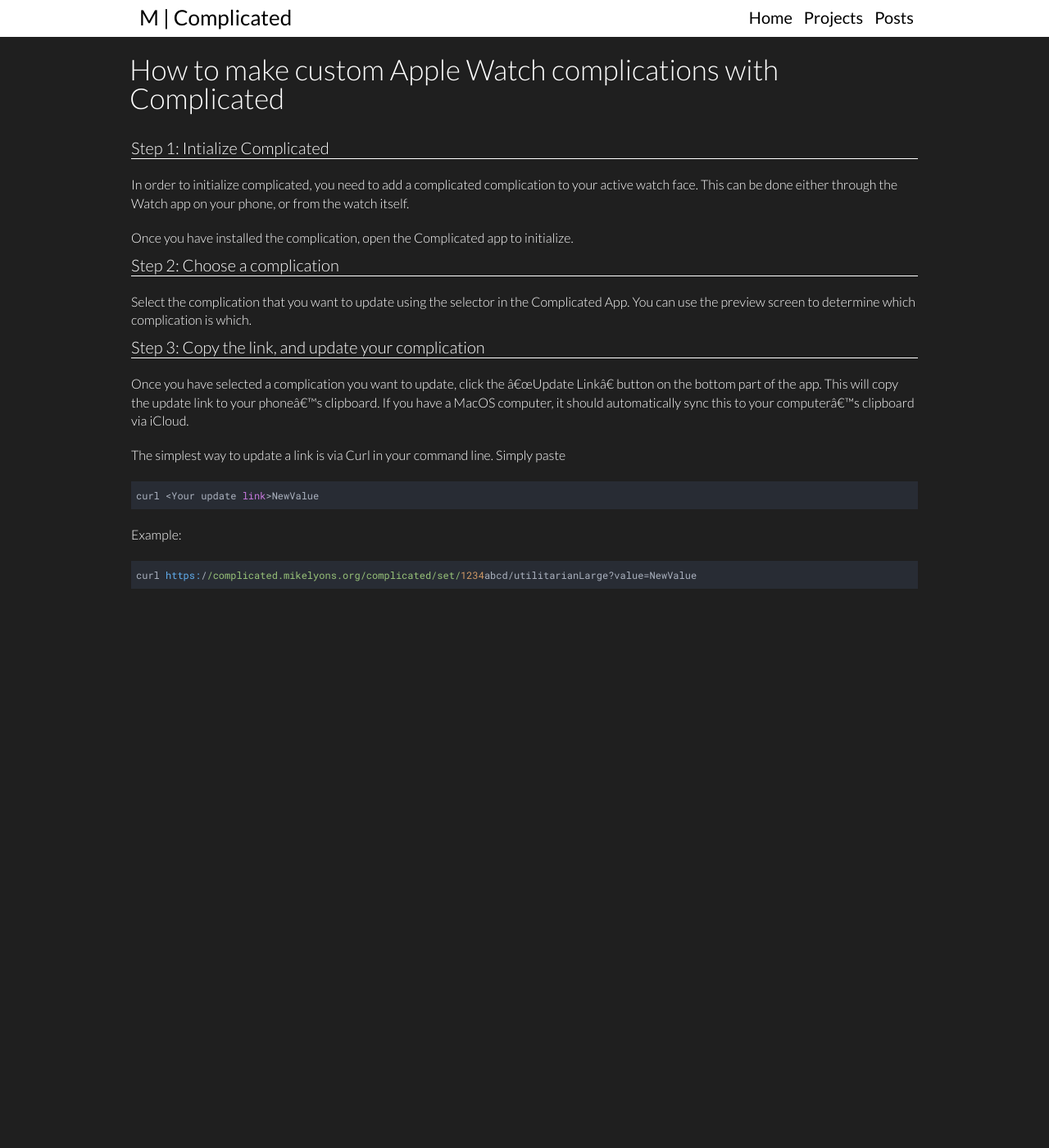
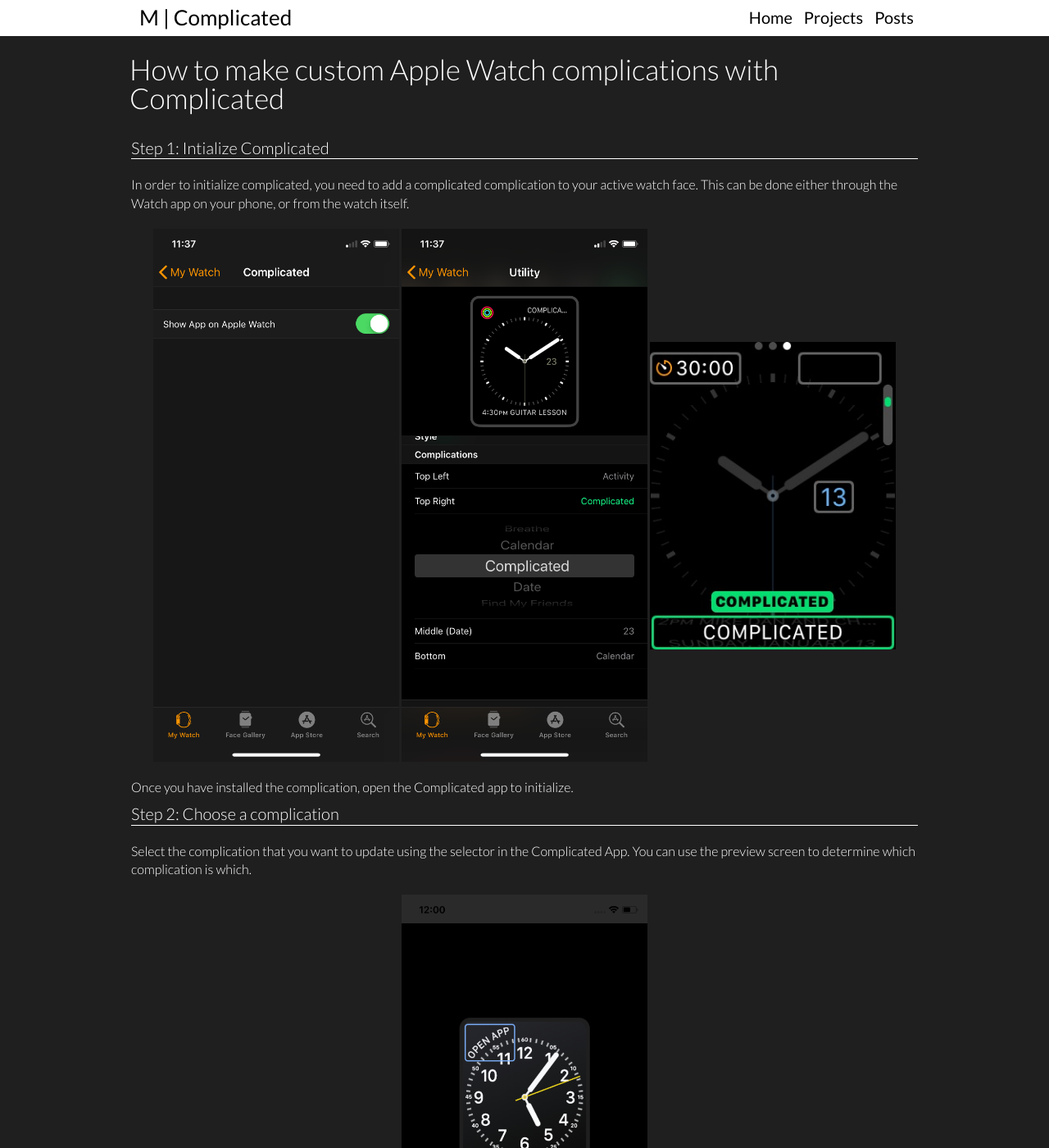
Before and after one commit to frenchie4111/frenchie4111.github.io, a Jekyll site: the page built from _posts/2019-01-13-Complicated-How-To.md, in a window 1280 px wide and 1400 px high. Shown: the whole window at 82% size. Built offline with Jekyll 4.4.1, drawn with Linux system fonts in a browser that asks for light colours; nearby versions of some CDN libraries; some of the changed text lies outside the part shown.

Commit message:
Added images for how-to and subject and tags

````diff
--- a/_posts/2019-01-13-Complicated-How-To.md
+++ b/_posts/2019-01-13-Complicated-How-To.md
@@ -2,41 +2,42 @@
 title: How to make custom Apple Watch complications with Complicated
 custom_title: Complicated
 sticky_title: true
-subject: Subject
+post_image: /images/complicated/icon.png
+subject: Simple Apple Watch Complications via Webhooks
 layout: complicated
+tags: Projects iOS
+featured: true
 ---
 
 ## Step 1: Intialize Complicated
 
-In order to initialize complicated, you need to add a complicated complication
-to your active watch face. This can be done either through the Watch app on
-your phone, or from the watch itself.
+In order to initialize complicated, you need to add a complicated complication to your active watch face. This can be done either through the Watch app on your phone, or from the watch itself.
 
-
+{: .center}
+![Show on Phone](/images/complicated/show_on.png){: width="300px"}
+![Phone Add Complicated](/images/complicated/phone_add.png){: width="300px"}
+![Watch Add Complicated](/images/complicated/watch_add.jpg){: width="300px" style="veritcal-align: top;" }
 
 Once you have installed the complication, open the Complicated app to initialize.
 
 ## Step 2: Choose a complication
 
-Select the complication that you want to update using the selector in the
-Complicated App. You can use the preview screen to determine which complication
-is which.
+Select the complication that you want to update using the selector in the Complicated App. You can use the preview screen to determine which complication is which.
+
+{: .center}
+![Show on Phone](/images/complicated/select_complication.png){: width="300px"}
 
 ## Step 3: Copy the link, and update your complication
 
-Once you have selected a complication you want to update, click the "Update Link"
-button on the bottom part of the app. This will copy the update link to your
-phone's clipboard. If you have a MacOS computer, it should automatically sync
-this to your computer's clipboard via iCloud.
+Once you have selected a complication you want to update, tap the "Update Link (Tap to copy)" button in the bottom part of the app. This will copy the update link to your phone's clipboard. If you have a MacOS computer, it should automatically sync this to your computer's clipboard via iCloud.
 
-The simplest way to update a link is via Curl in your command line. Simply
-paste
+The simplest way to update a link is via Curl in your command line. Simply paste your link in, and append a new value.
 
 ```bash
 curl <Your update link>NewValue
 ```
 
-Example:
+Full Example:
 
 ```bash
 curl https://complicated.mikelyons.org/complicated/set/1234abcd/utilitarianLarge?value=NewValue
--- a/css/complicated.scss
+++ b/css/complicated.scss
@@ -5,6 +5,7 @@
 body {
     display: flex;
     flex-direction: column;
+    background-color: #1f1f1f;
 }
 
 #content_area {
--- a/css/home.scss
+++ b/css/home.scss
@@ -373,6 +373,10 @@
     text-align: center;
 }
 
+.center img {
+    vertical-align: middle;
+}
+
 strong {
     font-weight: bold;
 }
````
Also changed, not shown: images/complicated/icon.png (added), images/complicated/phone_add.png (added), images/complicated/select_complication.png (added), images/complicated/show_on.png (added), images/complicated/watch_add.jpg (added).
